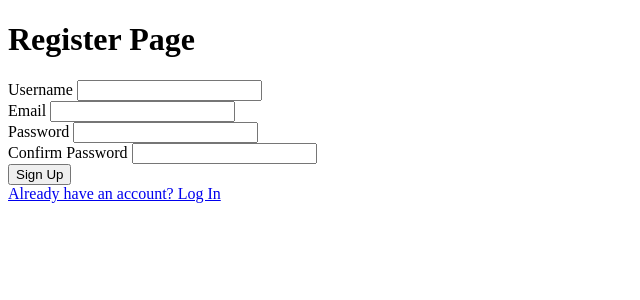
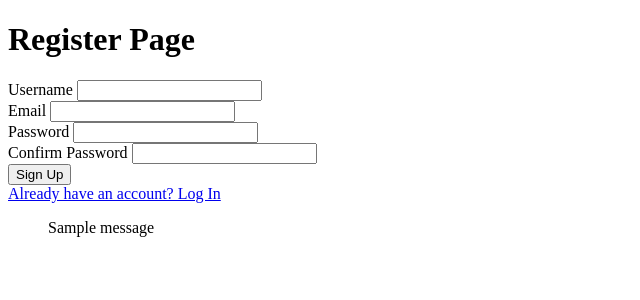
Before and after one commit to JontiSaikia/flask_app_assignment, a Flask app: page /register in a window 1280 px wide. Shown: the top 300 px of the page, without its empty margins (0-640 px from the left). Run offline with Flask 2, Linux system fonts and the light colour scheme; one stand-in notice (Sample message) is shown.

Commit message:
Update register.html

```diff
--- a/templates/register.html
+++ b/templates/register.html
@@ -33,8 +33,21 @@
             {{ form.submit(class="btn btn-primary")}}
         </div>
     </form>
+    <a href="{{ url_for('login') }}">Already have an account? Log In</a>
+    <div class= container w-50>
+        {% with messages = get_flashed_messages() %}
+             {% if messages %}
+              <ul class=flashes>
+                 {% for message in messages %}
+                     <div class="alert alert-{{category}}">
+                         {{ message }}
+                      </div>
+                 {% endfor %}
+              </ul>
+             {% endif %}
+         {% endwith %}
+     </div>
 
-    <a href="{{ url_for('login') }}">Already have an account? Log In</a>
 </body>
 
 </html>
```
